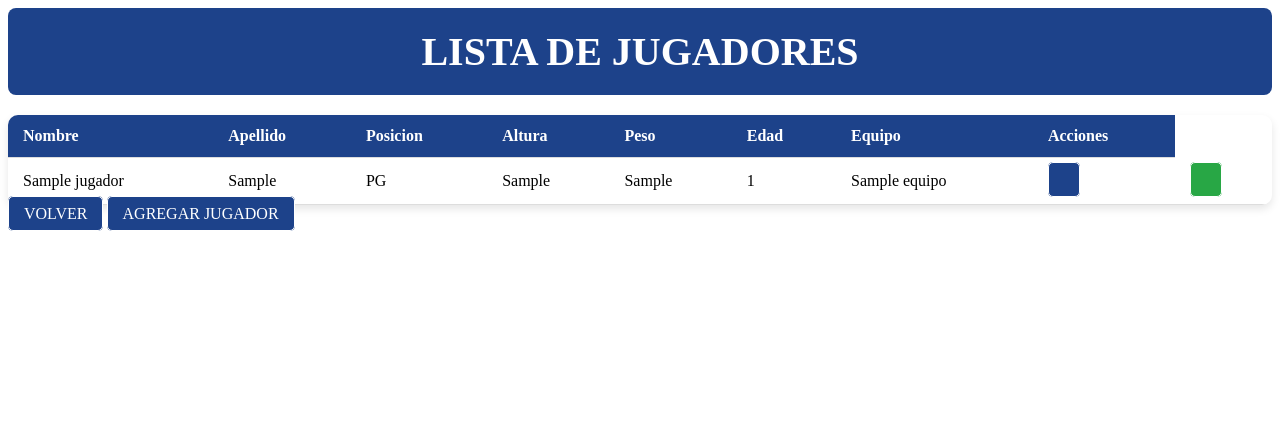
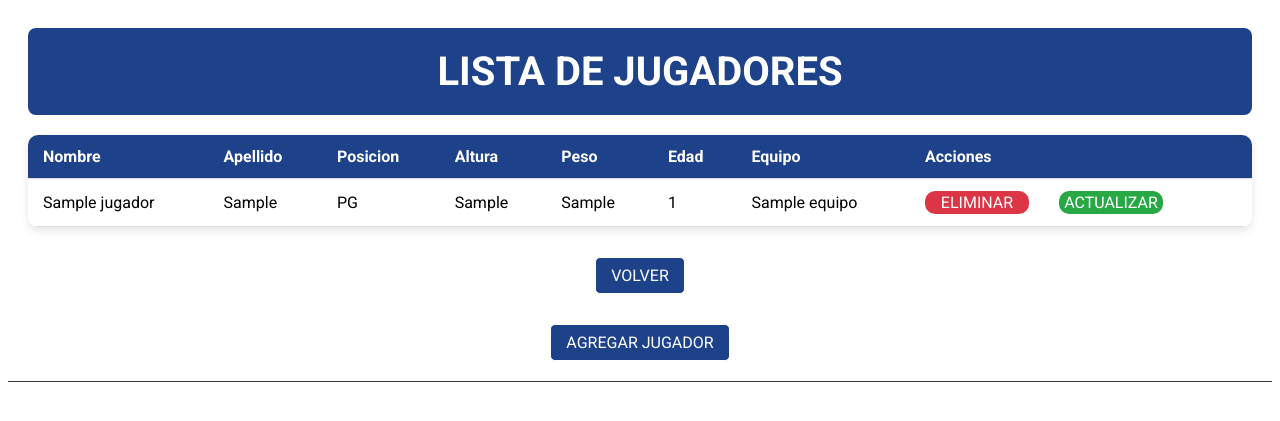
Before and after one commit to yiyo87/prueba-3-backend, a Django app: page /jugadores/ in a window 1280 px wide. Shown: the top 421 px of the page. Run offline with Django 5.2, Linux system fonts and the light colour scheme; tables that the repository leaves empty hold one stand-in row (values such as "Sample post").

Commit message:
modificamos los estilos css de la aplicacion

```diff
--- a/basketball1/static/css/listadoequipos.css
+++ b/basketball1/static/css/listadoequipos.css
@@ -7,7 +7,7 @@
     --font-family: 'Roboto', sans-serif;
 }
 
-/*esta es la caja o contenedor principal de la pantalla*/
+
 .main-principal {
     font-family: var(--font-family);
     display: flex;
@@ -19,7 +19,7 @@
     border-bottom: 1px solid var(--nba-gray);
 }
 
-/*este estilo es sobre el div de lista de equipos*/
+
 .alert-info {
     font-size: 2.5em;
     color: white;
@@ -60,7 +60,7 @@
     background-color: #e9f5ff;
 }
 
-/*este es el div de los botones de abajo */
+
 .btn {
     margin-top: 30px;
     background-color: #1D428A;
@@ -82,11 +82,21 @@
 
 .btn-eliminar {
     background-color: #dc3545;
+    color: white;
+    text-decoration: none;
+
+    width: 100px;
+    padding: 2px;
+    border-radius: 10px;
+    text-align: center;
+    justify-content: center;
+    margin-right: 30px;
 
 }
 
 .btn-eliminar:hover {
     background-color: #c82333;
+
 }
 
 .botones{
@@ -103,6 +113,16 @@
 
 .btn-success {
     background-color: #28a745;
+    color: white;
+    text-decoration: none;
+
+    width: 100px;
+    padding: 2px;
+    border-radius: 10px;
+    text-align: center;
+    justify-content: center;
+
+
 }
 
 .btn-success:hover {
@@ -115,4 +135,11 @@
 .btn-sm i {
     font-size: 1.2em;
     vertical-align: middle;
+
 }
+
+.acciontd{
+    display: flex;
+
+    align-items: center;
+}
--- a/basketball1/templates/equipos/agregarEquipo.html
+++ b/basketball1/templates/equipos/agregarEquipo.html
@@ -9,14 +9,14 @@
 </head>
 <body>
     <div class="container">
-        <div class="alert alert-info text-center">FORMULARIO EQUIPO</div>
+        <div class="alert alert-info text-center agregar-titulo">FORMULARIO EQUIPO</div>
         <form method="post">
             {{ form.as_p }}
             {% csrf_token %}
             <input type="submit" value="Agregar Equipo" class="btn btn-info">
         </form>
         <div class="back-btn-container">
-            <a href="../equipos" class="btn btn-info">EQUIPOS</a>
+            <a href="../equipos" class="btn-info">EQUIPOS</a>
         </div>
     </div>
 </body>
--- a/basketball1/templates/equipos/index.html
+++ b/basketball1/templates/equipos/index.html
@@ -11,7 +11,6 @@
 <body>
     <div class="main-principal">
         <div class="teams">
-
             <img src="{% static 'img/conferenciaOeste/minesota.png' %}" alt="Team 1" style="width: 100px; height: auto; object-fit: cover; margin: 10px;">
             <img src="{% static 'img/conferenciaOeste/golden.png' %}" alt="Team 2" style="width: 100px; height: 100px; object-fit: cover; margin: 10px;">
             <img src="{% static 'img/conferenciaOeste/utah.png' %}" alt="Team 2" style="width: 100px; height: 100px; object-fit: cover; margin: 10px;">
@@ -28,8 +27,7 @@
             <img src="{% static 'img/conferenciaOeste/nuggets.png' %}" alt="Team 2" style="width: 100px; height: 100px; object-fit: cover; margin: 10px;">
             <img src="{% static 'img/conferenciaOeste/mavericks.png' %}" alt="Team 2" style="width: 100px; height: 100px; object-fit: cover; margin: 10px;">
         </div>
-
-            <div class="main-container">
+        <div class="main-container">
                 <header class="header">
                     <h1 class="title">BASKETBALL APP</h1>
             <nav class="navbar">
@@ -53,7 +51,6 @@
     </div>
 
     <div class="teams">
-
             <img src="{% static 'img/conferenciaEste/76.png' %}" alt="Team 1" style="width: 100px; height: auto; object-fit: cover; margin: 10px;">
             <img src="{% static 'img/conferenciaEste/atlanta.png' %}" alt="Team 2" style="width: 100px; height: 100px; object-fit: cover; margin: 10px;">
             <img src="{% static 'img/conferenciaEste/brooklyn.png' %}" alt="Team 2" style="width: 100px; height: 100px; object-fit: cover; margin: 10px;">
--- a/basketball1/templates/equipos/jugadores.html
+++ b/basketball1/templates/equipos/jugadores.html
@@ -4,11 +4,13 @@
     <meta charset="UTF-8">
     <meta name="viewport" content="width=device-width, initial-scale=1.0">
     <title>Lista de Jugadores</title>
-
     {% load static %}
     <link rel="stylesheet" href="{% static 'css/listadoequipos.css' %}">
+    <link href="https://fonts.googleapis.com/css2?family=Roboto:wght@400;700&display=swap" rel="stylesheet">
+</head>
 </head>
 <body class="container mt-5">
+    <div class="main-principal">
     <div class="alert alert-info display-1 text-center">LISTA DE JUGADORES</div>
 
     {% if jugadores%}
@@ -35,9 +37,13 @@
                     <td>{{ jugadores.peso }}</td>
                     <td>{{ jugadores.edad }}</td>
                     <td>{{ jugadores.equipo.nombreEquipo}}</td>
-                    <td><a href="/eliminarjugador/{{jugadores.id}}" class="btn btn-danger btn-sm"><i class="bi bi-trash"></i></td>
-                    <td><a href="/actualizarjugador/{{jugadores.id}}" class="btn btn-success btn-sm"><i class="bi bi-pencil"></i></td>
-                </tr>
+                    <td>
+                            <div class="acciontd">
+                                <a href="/eliminarjugador/{{jugadores.id}}" class="btn-eliminar btn-sm">ELIMINAR</a>
+                                <a href="/actualizarjugador/{{jugadores.id}}" class="btn-success btn-sm">ACTUALIZAR</a>
+                            </div>
+                        </td>
+                    </tr>
             {% endfor %}
         </tbody>
     </table>
@@ -46,7 +52,10 @@
         <strong>No se encuentran equipos registrados en el sistema</strong>
     </div>
     {% endif %}
-    <a href="/" class="btn btn-danger">VOLVER</a>
-    <a href="/agregarjugador" class="btn btn-info float-end">AGREGAR JUGADOR</a>
+    <div class="botones">
+        <a href="/" class="btn btn-volver">VOLVER</a>
+        <a href="/agregarjugador" class="btn btn-agregar">AGREGAR JUGADOR</a>
+    </div>
+</div>
 </body>
 </html>
```
Also changed, not shown: basketball1/static/css/formularioequipo.css (+17 -10 lines), basketball1/templates/equipos/equipos.html (+9 -3 lines), basketball1/templates/equipos/partidos.html (+13 -5 lines).
